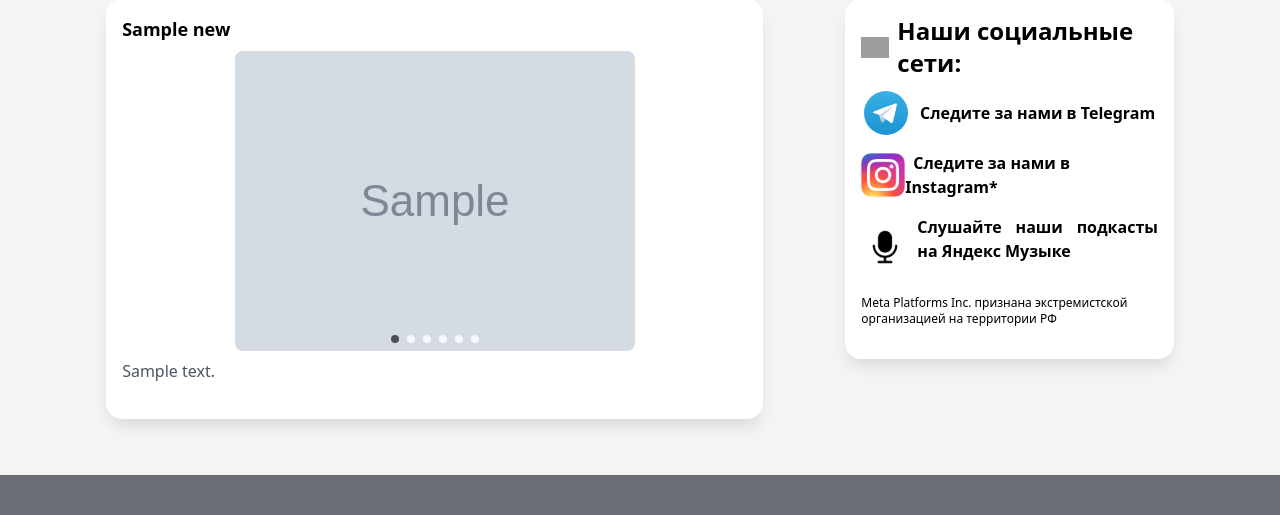
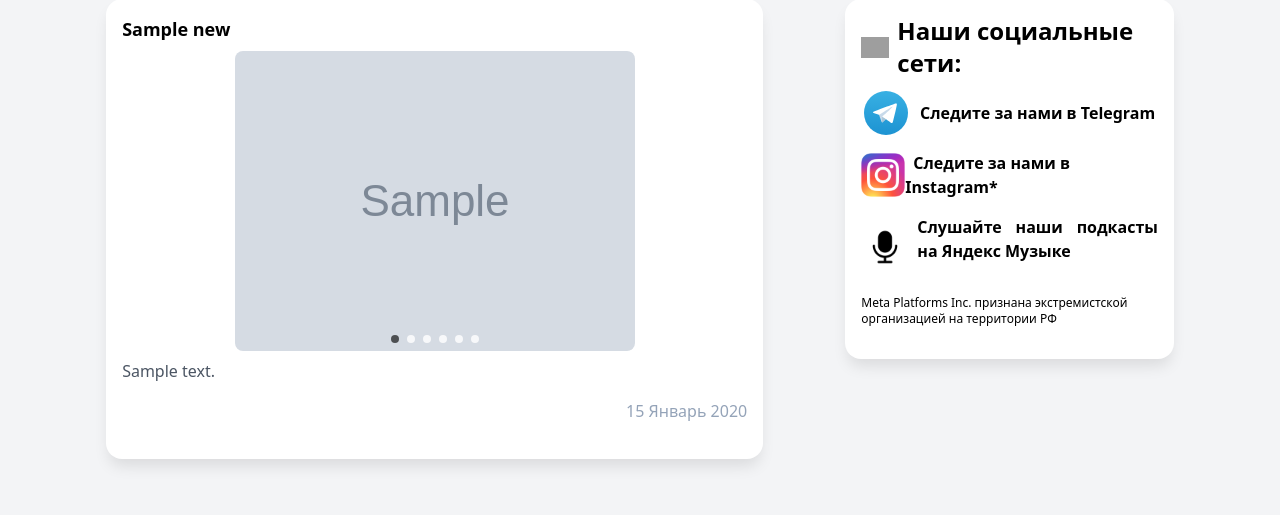
Before and after one commit to usynin2000/artscontext, a Django app: page / in a window 1280 px wide. Shown: the part 413-928 px from the top of the page. Before the commit the page ends 888 px from the top, so only its background shows below. Run offline with Django 5.2, Linux system fonts and the light colour scheme; tables that the repository leaves empty hold one stand-in row (values such as "Sample post"); grey boxes marked "Sample" are stand-in pictures; some libraries are stand-ins or nearby versions; grey boxes are pictures that could not be loaded.

Commit message:
Add created_at to cards news.

```diff
--- a/core/settings.py
+++ b/core/settings.py
@@ -104,7 +104,7 @@ AUTH_PASSWORD_VALIDATORS = [
 # Internationalization
 # https://docs.djangoproject.com/en/5.0/topics/i18n/
 
-LANGUAGE_CODE = "en-us"
+LANGUAGE_CODE = "ru-ru"
 
 TIME_ZONE = "Europe/Moscow"
 
--- a/templates/includes/news.html
+++ b/templates/includes/news.html
@@ -18,6 +18,9 @@
             <div class="swiper-button-prev"></div>
         </div>
         <p class="text-md text-gray-600 mb-4">{{ news.description }}</p>
+        <div class="text-right text-slate-400">
+            <p>{{ news.created_at|date:"d F Y" }}</p>
+        </div>
         {% if news.tags.exists %}
         <div class="flex items-center gap-2 text-sm mb-5 flex-wrap">
             {% for tag in news.tags.all %}
--- a/templates/post_page.html
+++ b/templates/post_page.html
@@ -102,6 +102,9 @@
             </div>
             <div class="caption text-lg text-left">
                 <p>{{ post.description }}️</p>
+                <div class="text-right text-slate-400">
+                    <p>{{ post.created_at|date:"d F Y" }}</p>
+                </div>
             </div>
         </div>
     </article>
```
